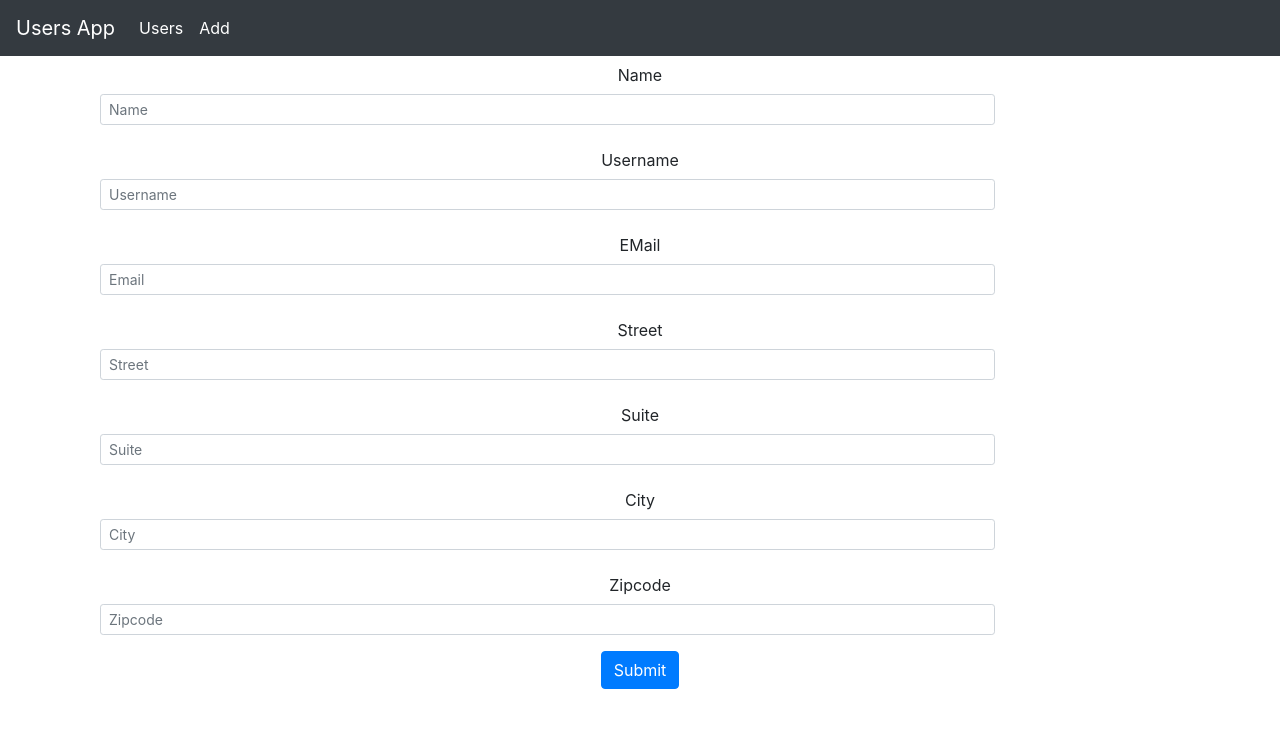
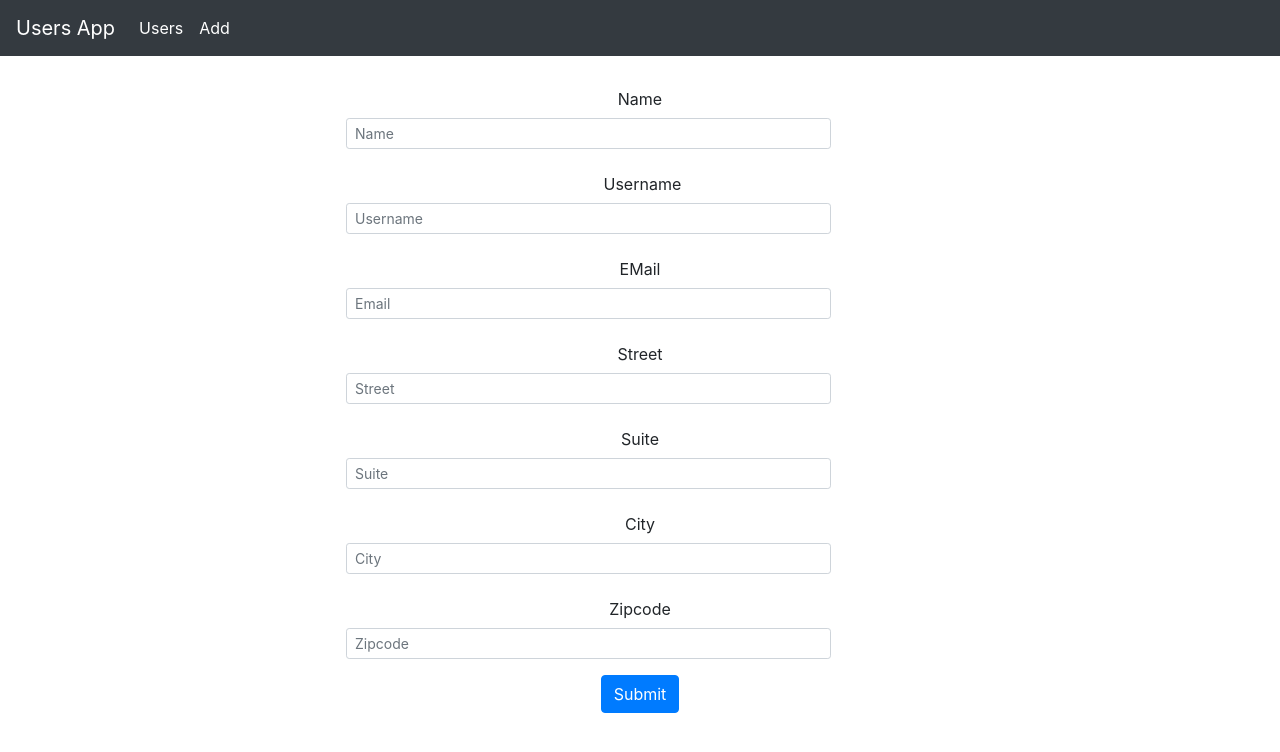
Before and after one commit to osonmez/react-user-app-redux-thunk-testing-with-jest-enzyme, a React (Create React App) app: page /add in a window 1280 px wide. Shown: the top 752 px of the page. Built offline with nearby package versions, Linux system fonts and the light colour scheme.

Commit message:
added style to AddUser

```diff
--- a/src/containers/AddUser/AddUser.js
+++ b/src/containers/AddUser/AddUser.js
@@ -1,11 +1,13 @@
 import React, { Component } from 'react';
 import UserForm from '../../components/UserForm/UserForm';
+
+import classes from './AddUser.module.css';
 
 class AddUser extends Component {
 
     render() {
         return (
-            <div>
+            <div className={classes.AddUser}>
                 <UserForm submit={(e) => {e.preventDefault()}}/>
             </div>
         )
--- /dev/null
+++ b/src/containers/AddUser/AddUser.module.css
@@ -0,0 +1,5 @@
+.AddUser{
+    margin: auto;
+    padding: 24px;
+    width: 60%;
+}
```
